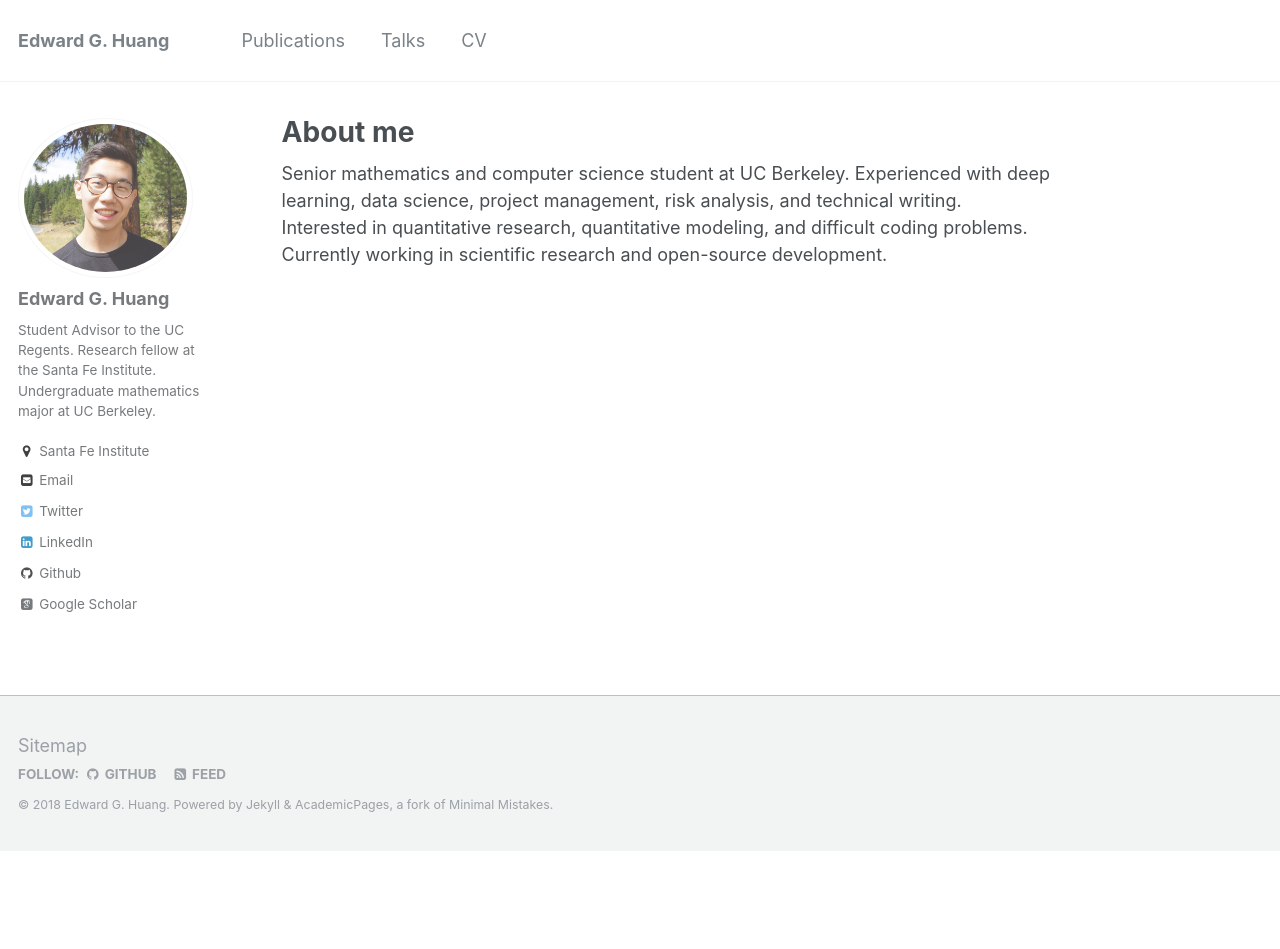
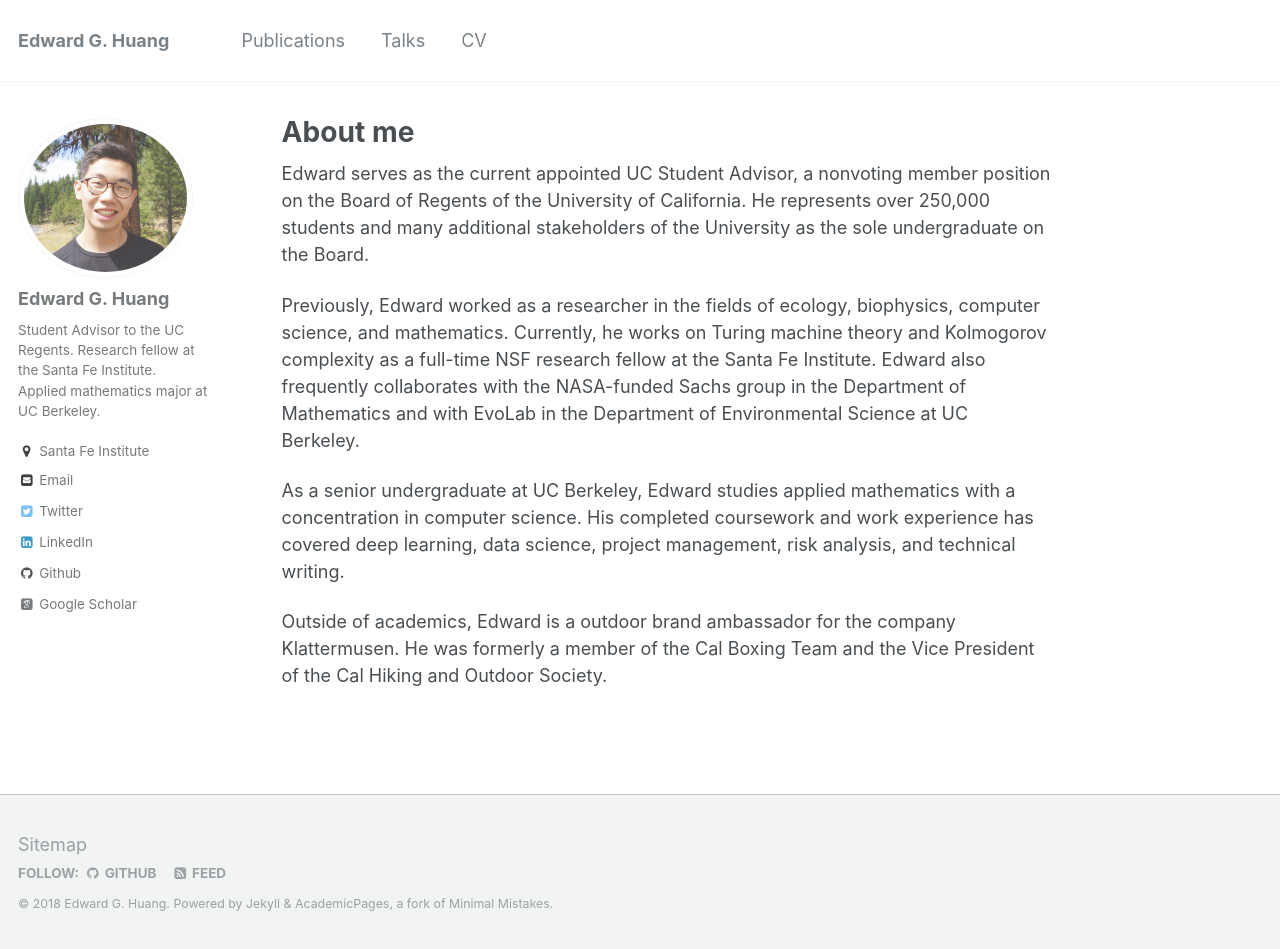
Before and after one commit to eghuang/eghuang.github.io, a Jekyll site: the page built from _pages/about.md, in a window 1280 px wide and 949 px high. Built offline with Jekyll 4.4.1, drawn with Linux system fonts in a browser that asks for light colours; some web fonts are replaced.

Commit message:
Updated about me

```diff
--- a/_config.yml
+++ b/_config.yml
@@ -80,7 +80,7 @@ analytics:
 author:
   name             : "Edward G. Huang"
   avatar           : "git.jpg"
-  bio              : "Student Advisor to the UC Regents. Research fellow at the Santa Fe Institute. Undergraduate mathematics major at UC Berkeley."
+  bio              : "Student Advisor to the UC Regents. Research fellow at the Santa Fe Institute. Applied mathematics major at UC Berkeley."
   location         :
   employer         : "Santa Fe Institute"
   googlescholar    : "https://scholar.google.com/citations?user=DlUurWMAAAAJ"
--- a/_pages/about.md
+++ b/_pages/about.md
@@ -8,4 +8,10 @@ redirect_from:
   - /about.html
 ---
 
-Senior mathematics and computer science student at UC Berkeley. Experienced with deep learning, data science, project management, risk analysis, and technical writing. Interested in quantitative research, quantitative modeling, and difficult coding problems. Currently working in scientific research and open-source development.
+Edward serves as the current appointed UC Student Advisor, a nonvoting member position on the Board of Regents of the University of California. He represents over 250,000 students and many additional stakeholders of the University as the sole undergraduate on the Board.
+
+Previously, Edward worked as a researcher in the fields of ecology, biophysics, computer science, and mathematics. Currently, he works on Turing machine theory and Kolmogorov complexity as a full-time NSF research fellow at the Santa Fe Institute. Edward also frequently collaborates with the NASA-funded Sachs group in the Department of Mathematics and with EvoLab in the Department of Environmental Science at UC Berkeley.
+
+As a senior undergraduate at UC Berkeley, Edward studies applied mathematics with a concentration in computer science. His completed coursework and work experience has covered deep learning, data science, project management, risk analysis, and technical writing.
+
+Outside of academics, Edward is a outdoor brand ambassador for the company Klattermusen. He was formerly a member of the Cal Boxing Team and the Vice President of the Cal Hiking and Outdoor Society.
```
